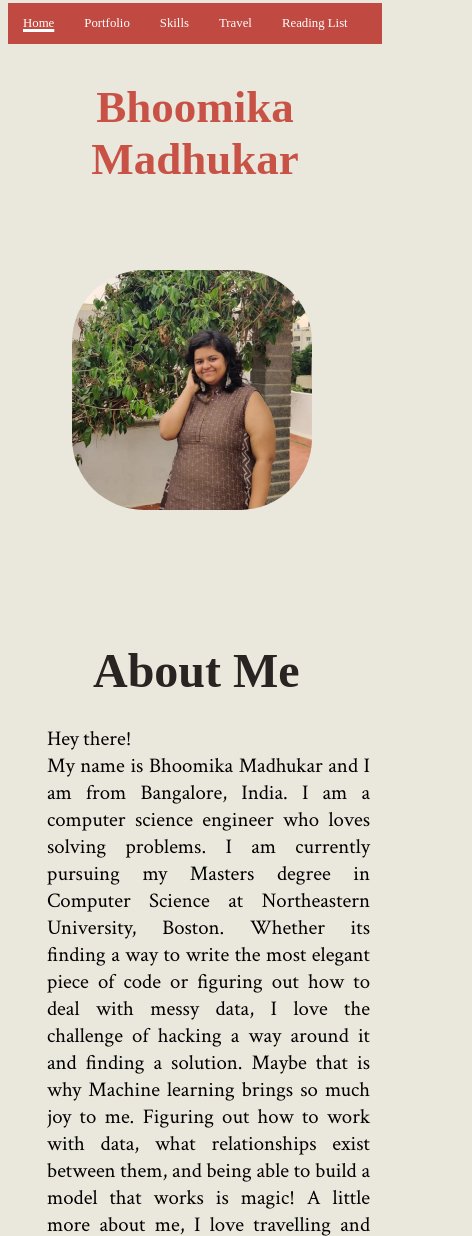
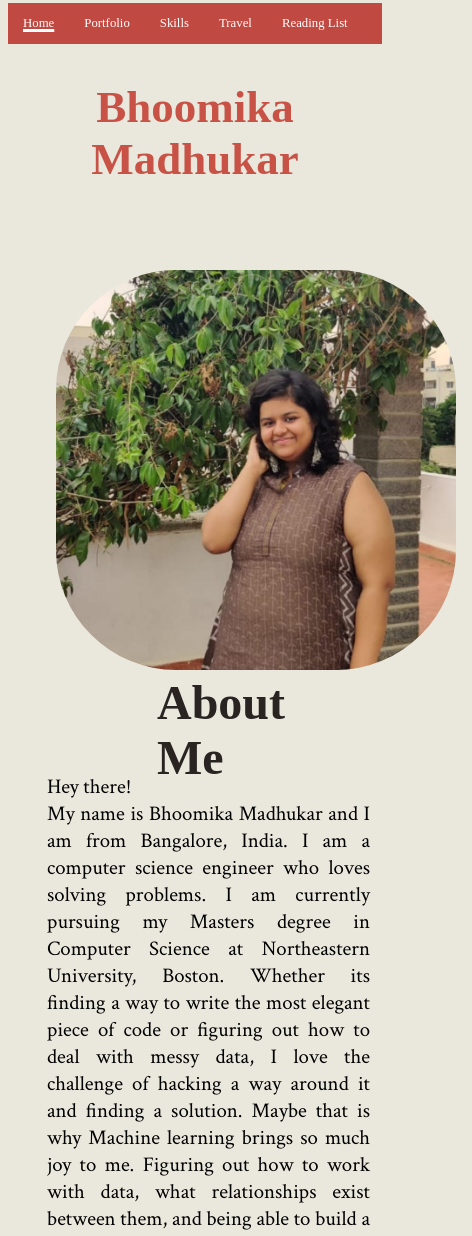
Before and after one commit to bhoomikamadhukar/PersonalWebsite, a website: page index.html in a window 390 px wide. Shown: the part 5-1241 px from the top of the page, 472 px wide, since content can reach past the window. Drawn offline with nearby package versions, Linux system fonts and the light colour scheme.

Commit message:
Final changes

```diff
--- a/css/landing.css
+++ b/css/landing.css
@@ -120,14 +120,14 @@ body{
         flex-direction: row;
     }
     .about h1{
-        margin-top: 22rem;
+        margin-top: 26rem;
         position: absolute;
-        flex-direction: initial;
-        margin-left: 14rem;
+        /* flex-direction: initial; */
+        margin-left: 10rem;
     }
     .about p{
-        flex-direction: initial;
-        margin-top: 30rem;
+        flex-direction: column;
+        margin-top: 33rem;
         position: absolute;
         word-wrap: break-word;
           font-size: 1.3rem;
@@ -137,19 +137,20 @@ body{
     }
     .photo img{
       flex: 1;
-      width: 20rem;
-      height:20rem;
+      width: 25rem;
+      height: 25rem;
       border-radius: 30%;
       margin-right: 1rem;
-      margin-left: 14rem;
+      margin-left: 8rem;
 
     }
     .photo{
         margin-top: 3rem;
     }
     .media{
-     margin-top: 65rem;
-     margin-left: -3rem;
+     margin-top: 50rem;
+     margin-left: 10rem;
+     position: absolute;
     }
   }
 
@@ -164,35 +165,27 @@ body{
         font-size: 0.8rem;
     }
     .about h1{
-        margin-top: 23rem;
+        margin-top: 25rem;
         position: absolute;
-        flex-direction: initial;
-        margin-left: 2rem;
+        /* flex-direction: column; */
+        margin-left: 6rem;
     }
     .about p{
-        flex-direction: initial;
-        margin-top: 30rem;
-        position: absolute;
-        word-wrap: break-word;
-          font-size: 1.3rem;
-          padding:20px;
-          margin-left: 1rem;
+        flex-direction: column;
+
 
     }
     .photo img{
-      flex: 1;
-      width: 15rem;
-      height:15rem;
-      border-radius: 30%;
-      margin-right: 1rem;
-      margin-left: 4rem;
+
+      margin-left: 3rem;
 
     }
     .photo{
         margin-top: 3rem;
     }
     .media{
-     margin-top: 94rem;
-     margin-left: -3.2rem;
+     margin-top: 60rem;
+     position: absolute;
+     margin-left: 3.2rem;
     }
   }
--- a/css/portfolio.css
+++ b/css/portfolio.css
@@ -93,4 +93,10 @@ hr{
         flex-direction: column;
         font-size: 0.8rem;
     }
+    .workEx h1{
+        text-align: center;
 }
+.workEx ul{
+    text-align: center;
+}
+}
```
